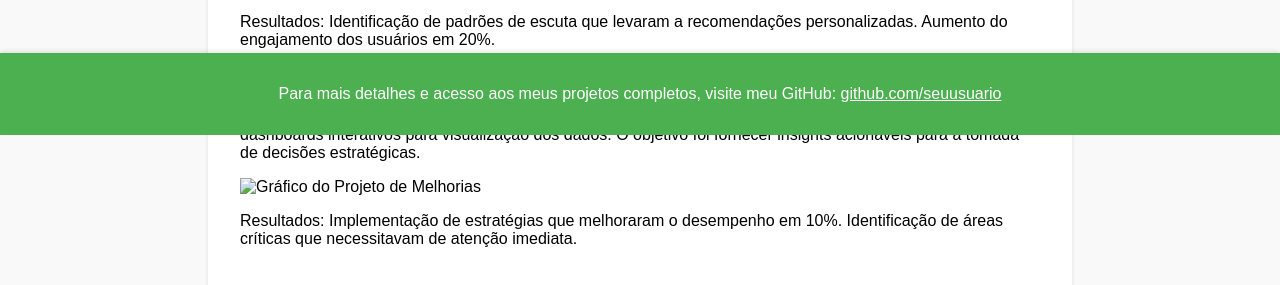
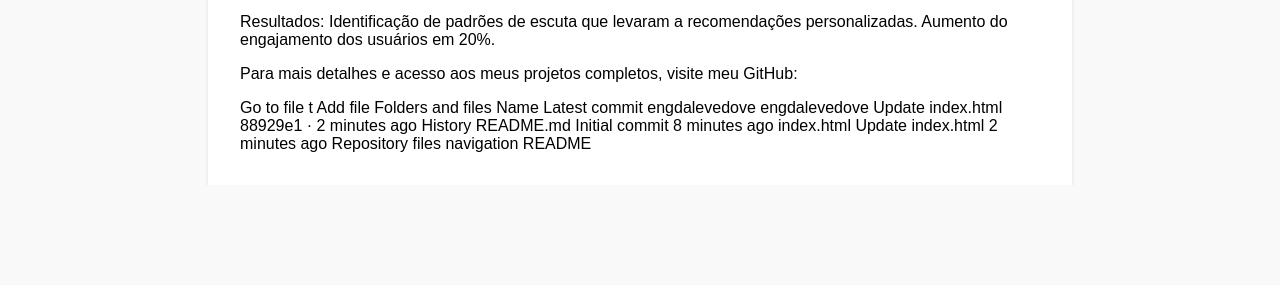
Before and after one commit to engdalevedove/engdalevedove.github.io, a plain HTML site: page index.html in a window 1280 px wide. Shown: the part 665-950 px from the top of the page. After the commit the page ends 850 px from the top, so only its background shows below. Drawn offline with Linux system fonts and the light colour scheme.

Commit message:
feat: update site

```diff
--- a/index.html
+++ b/index.html
@@ -3,7 +3,7 @@
 <head>
     <meta charset="UTF-8">
     <meta name="viewport" content="width=device-width, initial-scale=1.0">
-    <title>Portfólio de Tatiani Dalevedove</title>
+    <title>Portfólio de <div Tatiani="" Dalevedove=""></div></title>
     <style>
         body {
             font-family: Arial, sans-serif;
@@ -65,13 +65,29 @@
         <img src="caminho/para/imagem2.png" alt="Gráfico do Projeto Spotify">
         <p>Resultados: Identificação de padrões de escuta que levaram a recomendações personalizadas. Aumento do engajamento dos usuários em 20%.</p>
 
-        <h3>Projeto 3 - Dashboard de Melhorias</h3>
-        <p>Descrição: Este projeto foca em identificar áreas de melhoria e desempenho em diversos setores, utilizando dashboards interativos para visualização dos dados. O objetivo foi fornecer insights acionáveis para a tomada de decisões estratégicas.</p>
-        <img src="caminho/para/imagem3.png" alt="Gráfico do Projeto de Melhorias">
-        <p>Resultados: Implementação de estratégias que melhoraram o desempenho em 10%. Identificação de áreas críticas que necessitavam de atenção imediata.</p>
-    </section>
-    <footer>
         <p>Para mais detalhes e acesso aos meus projetos completos, visite meu GitHub: <a href="https://github.com/seuusuario" style="color:white;">github.com/seuusuario</a></p>
     </footer>
 </body>
 </html>
+
+Go to file
+t
+Add file
+Folders and files
+Name
+Latest commit
+engdalevedove
+engdalevedove
+Update index.html
+88929e1
+ ·
+2 minutes ago
+History
+README.md
+Initial commit
+8 minutes ago
+index.html
+Update index.html
+2 minutes ago
+Repository files navigation
+README
```
